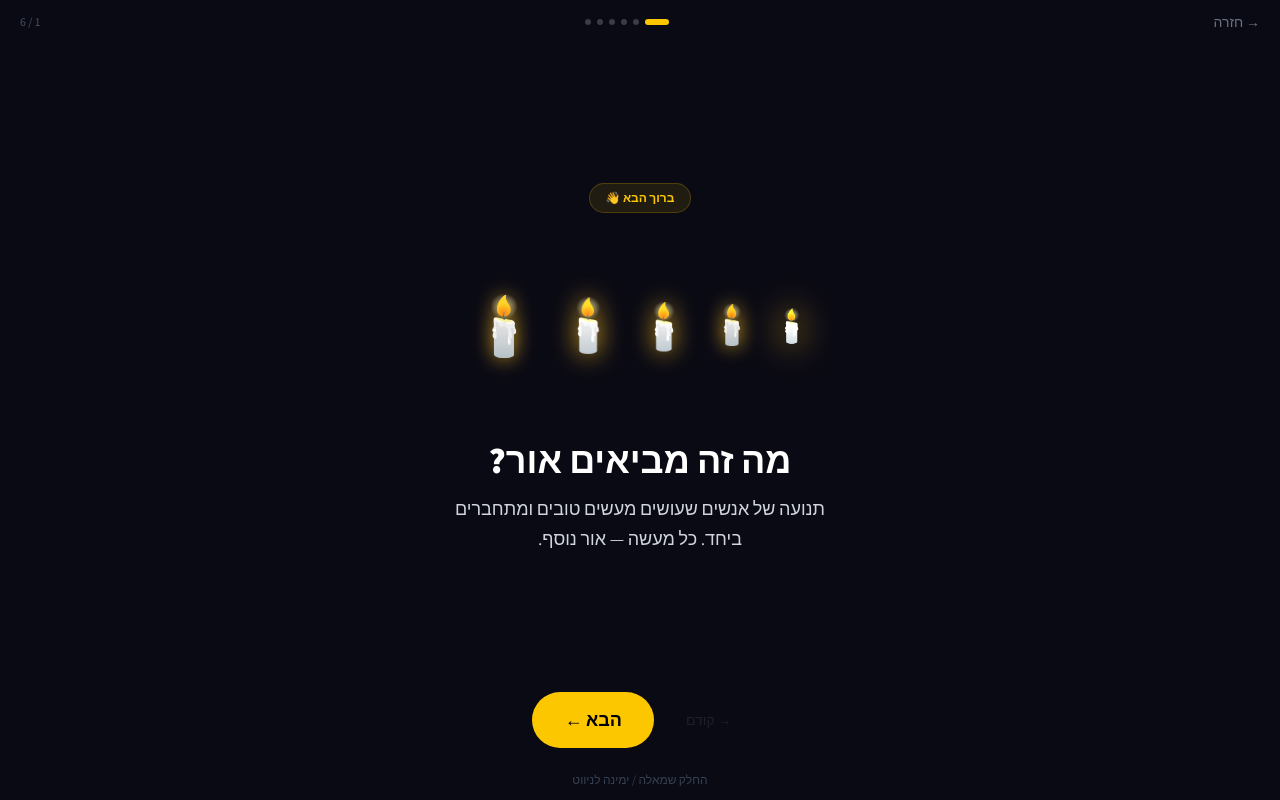
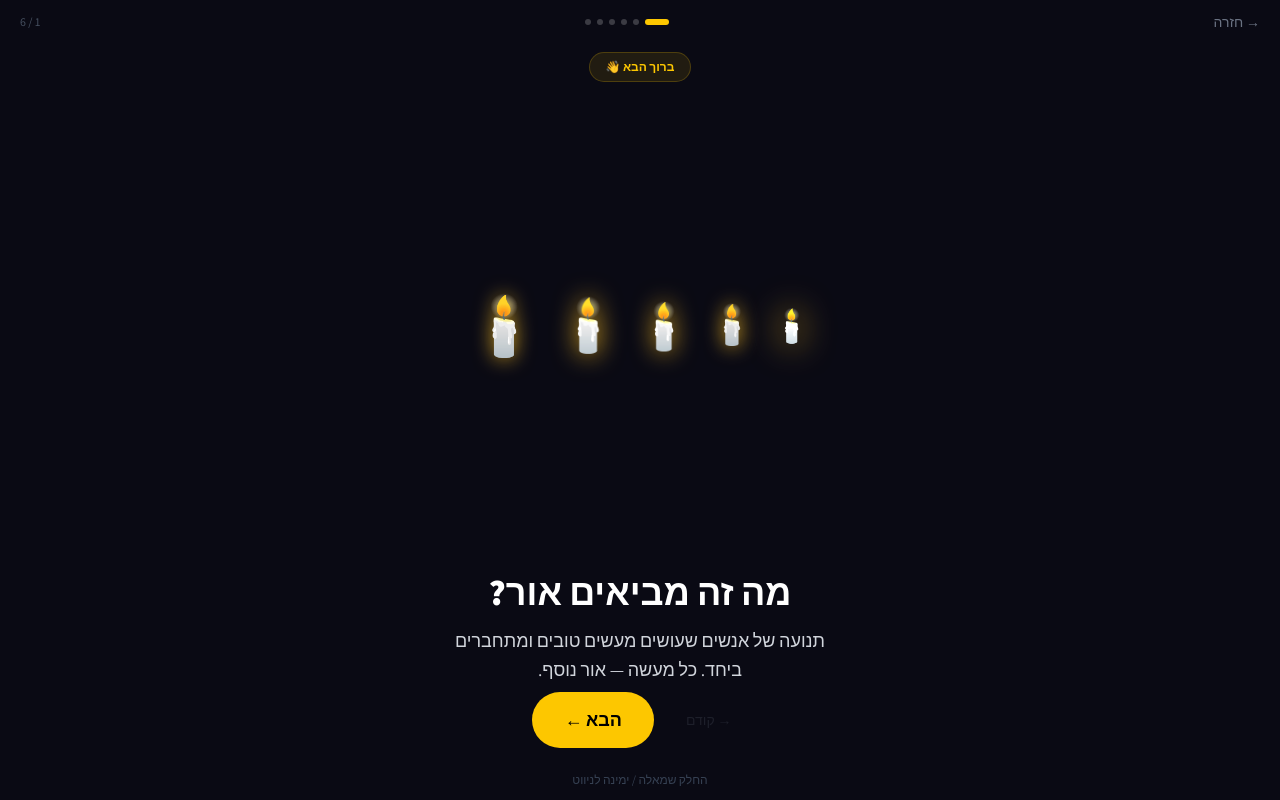
Before and after one commit to adam554433-cloud/mabim-or, a Next.js app: page /presentation in a window 1280 px wide. Built offline with nearby package versions, Linux system fonts and the light colour scheme.

Commit message:
fix: presentation 3-zone layout — badge top, visual center, text bottom

```diff
--- a/src/app/presentation/page.tsx
+++ b/src/app/presentation/page.tsx
@@ -290,7 +290,7 @@ export default function HowItWorksPage() {
       </div>
 
       {/* Slide */}
-      <div className="flex-1 min-h-0 flex flex-col items-center justify-center px-6 py-2">
+      <div className="flex-1 min-h-0 px-6">
         <AnimatePresence mode="wait">
           <motion.div
             key={cur}
@@ -298,20 +298,29 @@ export default function HowItWorksPage() {
             animate={{ opacity: 1, y: 0 }}
             exit={{ opacity: 0, y: -24 }}
             transition={{ duration: 0.4 }}
-            className="max-w-md w-full text-center"
+            className="h-full max-w-md mx-auto w-full flex flex-col justify-between text-center py-2"
           >
-            <div className="inline-block bg-yellow-400/10 text-yellow-400 text-xs font-bold px-4 py-1.5 rounded-full mb-6 border border-yellow-400/20">
+            {/* Top — badge */}
+            <div>
+              <div className="inline-block bg-yellow-400/10 text-yellow-400 text-xs font-bold px-4 py-1.5 rounded-full border border-yellow-400/20">
                 {slide.badge}
               </div>
+            </div>
 
+            {/* Middle — visual */}
+            <div className="flex items-center justify-center py-2">
               {slide.visual}
+            </div>
 
-            <h2 className="text-xl sm:text-4xl font-extrabold mt-6 mb-3 leading-tight">
+            {/* Bottom — text */}
+            <div>
+              <h2 className="text-2xl sm:text-4xl font-extrabold mb-3 leading-tight">
                 {slide.title}
               </h2>
               <p className="text-gray-300 text-sm sm:text-lg leading-relaxed max-w-sm mx-auto">
                 {slide.body}
               </p>
+            </div>
           </motion.div>
         </AnimatePresence>
       </div>
```
Lines whose indentation alone changed are shown as unchanged.
